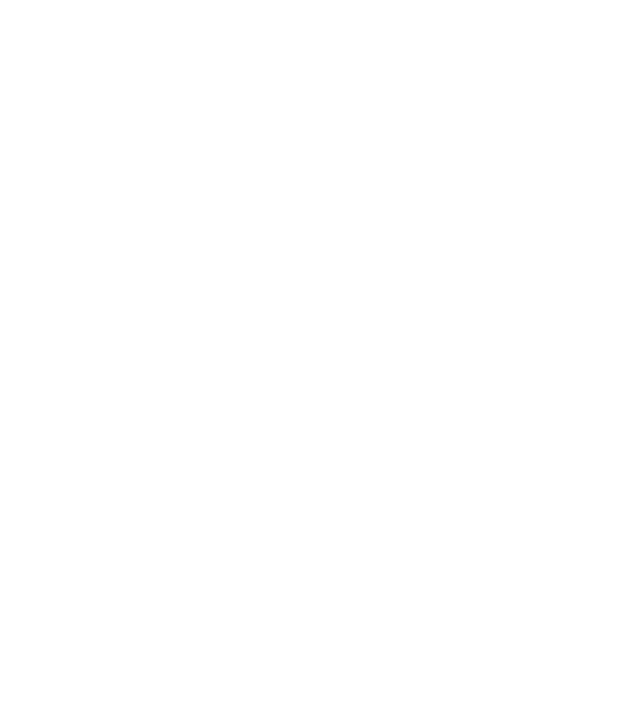
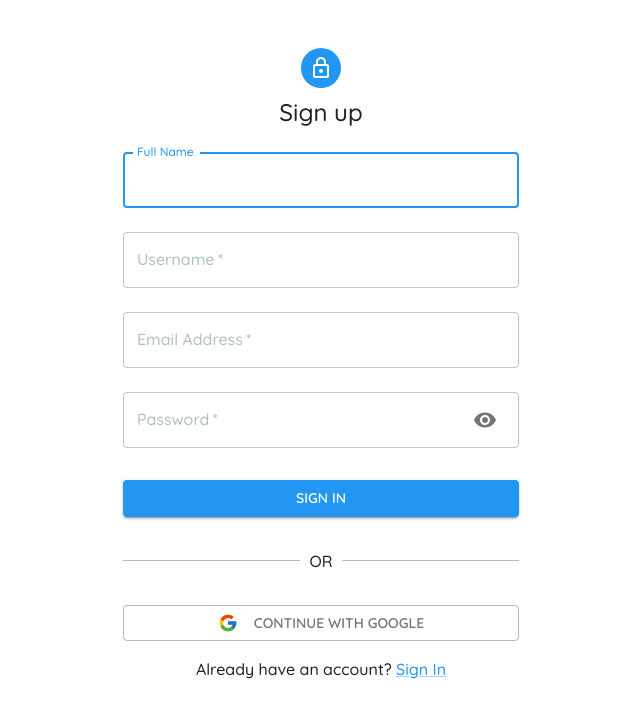
Before and after one commit to ChiragWadhwani05/chat-app, a React (Vite) app in the folder frontend/: page /signup in a window 1280 px wide. Before the commit this address had no page. Shown: the top 718 px of the page, without its empty margins (319-959 px from the left). Built offline with nearby package versions, Linux system fonts and the light colour scheme.

Commit message:
Signin and Signup screens

```diff
--- a/frontend/package.json
+++ b/frontend/package.json
@@ -16,6 +16,7 @@
     "@mui/material": "^5.15.17",
     "react": "^18.2.0",
     "react-dom": "^18.2.0",
+    "react-icons": "^5.2.1",
     "react-router-dom": "^6.23.1"
   },
   "devDependencies": {
--- a/frontend/src/App.jsx
+++ b/frontend/src/App.jsx
@@ -1,20 +1,105 @@
 import { BrowserRouter, Routes, Route } from 'react-router-dom';
+import SignIn from './components/SignIn';
+import { createTheme, ThemeProvider } from '@mui/material';
+import CssBaseline from '@mui/material/CssBaseline';
+import { blue } from '@mui/material/colors';
+import SignUp from './components/SignUp';
+
+const lightTheme = createTheme({
+  palette: {
+    mode: 'light',
+    primary: blue,
+    secondary: {
+      main: '#757575',
+      contrastText: '#ffffff',
+    },
+    text: {
+      primary: '#212121',
+      secondary: '#b0bec5',
+      disabled: '#757575',
+    },
+    error: {
+      main: '#f44336',
+    },
+    warning: {
+      main: '#ffa726',
+    },
+    info: {
+      main: '#29b6f6',
+    },
+    success: {
+      main: '#66bb6a',
+    },
+    divider: '#b0bec5',
+  },
+  typography: {
+    fontFamily: 'Quicksand',
+    fontWeightLight: 400,
+    fontWeightRegular: 500,
+    fontWeightMedium: 600,
+    fontWeightBold: 700,
+    h1: {
+      color: '#212121',
+    },
+    h2: {
+      color: '#212121',
+    },
+  },
+});
+
+// const darkTheme = createTheme({
+//   palette: {
+//     mode: 'dark',
+//     primary: purple,
+//     secondary: {
+//       main: '#8687E780',
+//       contrastText: '#ffffff',
+//     },
+//     text: {
+//       primary: '#ffffff',
+//       secondary: '#b0bec5',
+//       disabled: '#757575',
+//     },
+//     error: {
+//       main: '#f44336',
+//     },
+//     warning: {
+//       main: '#ffa726',
+//     },
+//     info: {
+//       main: '#29b6f6',
+//     },
+//     success: {
+//       main: '#66bb6a',
+//     },
+//     divider: '#b0bec5',
+//   },
+//   typography: {
+//     fontFamily: 'Quicksand',
+//     fontWeightLight: 400,
+//     fontWeightRegular: 500,
+//     fontWeightMedium: 600,
+//     fontWeightBold: 700,
+//     h1: {
+//       color: '#ffffff',
+//     },
+//     h2: {
+//       color: '#ffffff',
+//     },
+//   },
+// });
 
 function App() {
   return (
-    <BrowserRouter>
-      <Routes>
-        <Route
-          path="/"
-          element={
-            <div>
-              <h1>Home</h1>
-            </div>
-          }
-        />
-        <Route path="/chat" element={<div>Chat</div>} />
-      </Routes>
-    </BrowserRouter>
+    <ThemeProvider theme={lightTheme}>
+      <CssBaseline />
+      <BrowserRouter>
+        <Routes>
+          <Route path="/signin" element={<SignIn />} />
+          <Route path="/signup" element={<SignUp />} />
+        </Routes>
+      </BrowserRouter>
+    </ThemeProvider>
   );
 }
 
--- /dev/null
+++ b/frontend/src/components/SignIn.jsx
@@ -0,0 +1,117 @@
+import { useState } from 'react';
+import Avatar from '@mui/material/Avatar';
+import Button from '@mui/material/Button';
+import CssBaseline from '@mui/material/CssBaseline';
+import { TextField, InputAdornment, IconButton, Divider } from '@mui/material';
+import Box from '@mui/material/Box';
+import LockOutlinedIcon from '@mui/icons-material/LockOutlined';
+import Typography from '@mui/material/Typography';
+import Container from '@mui/material/Container';
+import { Link } from '@mui/material';
+import Visibility from '@mui/icons-material/Visibility';
+import VisibilityOff from '@mui/icons-material/VisibilityOff';
+import { FcGoogle } from 'react-icons/fc';
+
+// TODO remove, this demo shouldn't need to reset the theme.
+
+function SignIn() {
+  const handleSubmit = (event) => {
+    event.preventDefault();
+    const data = new FormData(event.currentTarget);
+    console.log({
+      email: data.get('email'),
+      password: data.get('password'),
+    });
+  };
+
+  const [showPassword, setShowPassword] = useState(false);
+
+  const togglePasswordHide = () => {
+    setShowPassword(!showPassword);
+  };
+
+  return (
+    <Container component="main" maxWidth="xs">
+      <CssBaseline />
+      <Box
+        sx={{
+          marginTop: 8,
+          display: 'flex',
+          flexDirection: 'column',
+          alignItems: 'center',
+        }}
+      >
+        <Avatar sx={{ m: 1, bgcolor: 'primary.main' }}>
+          <LockOutlinedIcon sx={{ color: 'primary.contrastText' }} />
+        </Avatar>
+        <Typography component="h1" variant="h5">
+          Sign in
+        </Typography>
+        <Box component="form" onSubmit={handleSubmit} noValidate sx={{ mt: 1 }}>
+          <TextField
+            margin="normal"
+            required
+            fullWidth
+            id="email"
+            label="Email Address"
+            name="email"
+            autoComplete="email"
+            autoFocus
+          />
+          <TextField
+            margin="normal"
+            required
+            fullWidth
+            name="password"
+            label="Password"
+            type={showPassword ? 'text' : 'password'}
+            id="password"
+            autoComplete="current-password"
+            InputProps={{
+              endAdornment: (
+                <InputAdornment position="end">
+                  <IconButton onClick={togglePasswordHide}>
+                    {showPassword ? <VisibilityOff /> : <Visibility />}
+                  </IconButton>
+                </InputAdornment>
+              ),
+            }}
+          />
+          <Button
+            type="submit"
+            fullWidth
+            variant="contained"
+            sx={{ mt: 3, mb: 4 }}
+          >
+            Sign In
+          </Button>
+
+          <Divider>OR</Divider>
+
+          <Button
+            type="button"
+            fullWidth
+            variant="outlined"
+            color="secondary"
+            sx={{
+              mt: 4,
+              mb: 2,
+              gap: 2,
+            }}
+          >
+            <FcGoogle size={20} />
+            Continue with Google
+          </Button>
+        </Box>
+        <Typography component="h1" variant="body1">
+          {"Don't have an account? "}
+          <Link href="/signup" variant="body1">
+            {'Sign Up'}
+          </Link>
+        </Typography>
+      </Box>
+    </Container>
+  );
+}
+
+export default SignIn;
--- /dev/null
+++ b/frontend/src/components/SignUp.jsx
@@ -0,0 +1,131 @@
+import { useState } from 'react';
+import Avatar from '@mui/material/Avatar';
+import Button from '@mui/material/Button';
+import CssBaseline from '@mui/material/CssBaseline';
+import { TextField, InputAdornment, IconButton, Divider } from '@mui/material';
+import Box from '@mui/material/Box';
+import LockOutlinedIcon from '@mui/icons-material/LockOutlined';
+import Typography from '@mui/material/Typography';
+import Container from '@mui/material/Container';
+import { Link } from '@mui/material';
+import Visibility from '@mui/icons-material/Visibility';
+import VisibilityOff from '@mui/icons-material/VisibilityOff';
+import { FcGoogle } from 'react-icons/fc';
+
+export default function SignUp() {
+  const handleSubmit = (event) => {
+    event.preventDefault();
+    const data = new FormData(event.currentTarget);
+    console.log({
+      email: data.get('email'),
+      password: data.get('password'),
+    });
+  };
+
+  const [showPassword, setShowPassword] = useState(false);
+
+  const togglePasswordHide = () => {
+    setShowPassword(!showPassword);
+  };
+
+  return (
+    <Container component="main" maxWidth="xs">
+      <CssBaseline />
+      <Box
+        sx={{
+          marginTop: 5,
+          marginBottom: 5,
+          display: 'flex',
+          flexDirection: 'column',
+          alignItems: 'center',
+        }}
+      >
+        <Avatar sx={{ m: 1, bgcolor: 'primary.main' }}>
+          <LockOutlinedIcon sx={{ color: 'primary.contrastText' }} />
+        </Avatar>
+        <Typography component="h1" variant="h5">
+          Sign up
+        </Typography>
+        <Box component="form" onSubmit={handleSubmit} noValidate sx={{ mt: 1 }}>
+          <TextField
+            margin="normal"
+            fullWidth
+            id="name"
+            label="Full Name"
+            name="name"
+            autoComplete="name"
+            autoFocus
+          />
+          <TextField
+            margin="normal"
+            required
+            fullWidth
+            id="username"
+            label="Username"
+            name="username"
+            autoComplete="username"
+          />
+          <TextField
+            margin="normal"
+            required
+            fullWidth
+            id="email"
+            label="Email Address"
+            name="email"
+            autoComplete="email"
+          />
+          <TextField
+            margin="normal"
+            required
+            fullWidth
+            name="password"
+            label="Password"
+            type={showPassword ? 'text' : 'password'}
+            id="password"
+            autoComplete="current-password"
+            InputProps={{
+              endAdornment: (
+                <InputAdornment position="end">
+                  <IconButton onClick={togglePasswordHide}>
+                    {showPassword ? <VisibilityOff /> : <Visibility />}
+                  </IconButton>
+                </InputAdornment>
+              ),
+            }}
+          />
+          <Button
+            type="submit"
+            fullWidth
+            variant="contained"
+            sx={{ mt: 3, mb: 4 }}
+          >
+            Sign In
+          </Button>
+
+          <Divider>OR</Divider>
+
+          <Button
+            type="button"
+            fullWidth
+            variant="outlined"
+            color="secondary"
+            sx={{
+              mt: 4,
+              mb: 2,
+              gap: 2,
+            }}
+          >
+            <FcGoogle size={20} />
+            Continue with Google
+          </Button>
+        </Box>
+        <Typography component="h1" variant="body1">
+          {'Already have an account? '}
+          <Link href="/signin" variant="body1">
+            {'Sign In'}
+          </Link>
+        </Typography>
+      </Box>
+    </Container>
+  );
+}
--- /dev/null
+++ b/frontend/src/index.css
@@ -0,0 +1,7 @@
+@import url('https://fonts.googleapis.com/css2?family=Quicksand:wght@300..700&display=swap');
+
+body {
+  margin: 0;
+  -webkit-font-smoothing: antialiased;
+  -moz-osx-font-smoothing: grayscale;
+}
--- a/frontend/src/main.jsx
+++ b/frontend/src/main.jsx
@@ -1,6 +1,7 @@
 import React from 'react';
 import ReactDOM from 'react-dom/client';
 import App from './App.jsx';
+import './index.css';
 
 ReactDOM.createRoot(document.getElementById('root')).render(
   <React.StrictMode>
```
